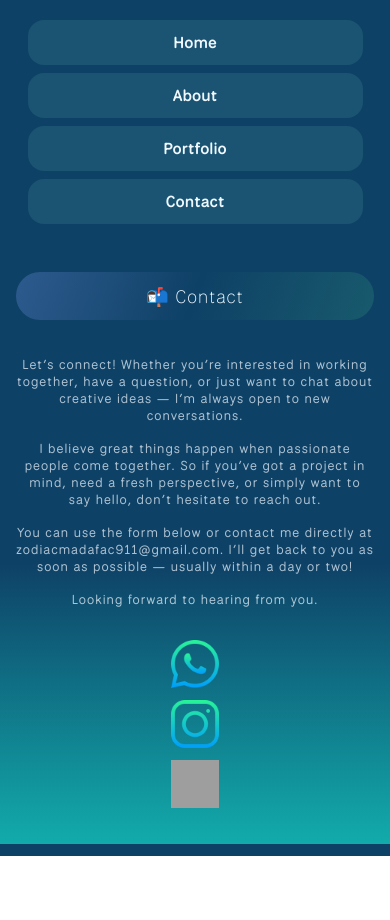
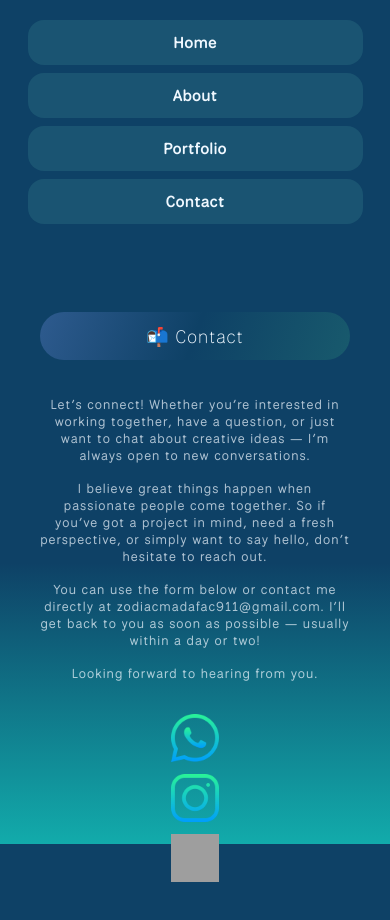
Before and after one commit to Zodiac-911/SLIMANE-PORTFOLIO, a React (Vite) app: page /contact in a window 390 px wide. Shown: the top 920 px of the page. Before the commit the page ends 856 px from the top, so only its background shows below. Built offline with nearby package versions, Linux system fonts and the light colour scheme; grey boxes are pictures that could not be loaded.

Commit message:
mobile responsive debug

```diff
--- a/src/pages/styles.css
+++ b/src/pages/styles.css
@@ -159,7 +159,8 @@
   .about-container {
     gap: 24px;
     margin-top: 20px;
-    padding: 0 16px;
+    padding: 30px;
+    padding-bottom: 100px;
   }
 
   .about-container h1 {
@@ -340,7 +341,7 @@
 @media (max-width: 480px) {
   .contact-container {
     margin-top: 40px;
-    padding: 0 16px;
+    padding: 40px;
   }
 
   .contact-text h1 {
@@ -355,6 +356,7 @@
     flex-direction: column;
     margin-top: 32px;
     gap: 12px;
+    padding-bottom: 100px;
   }
 
   .contact-img a {
```
